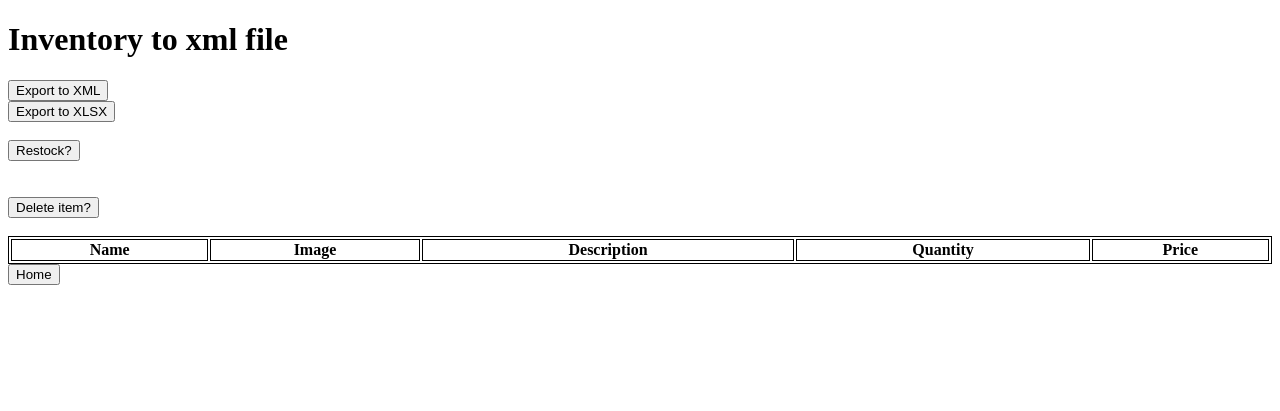
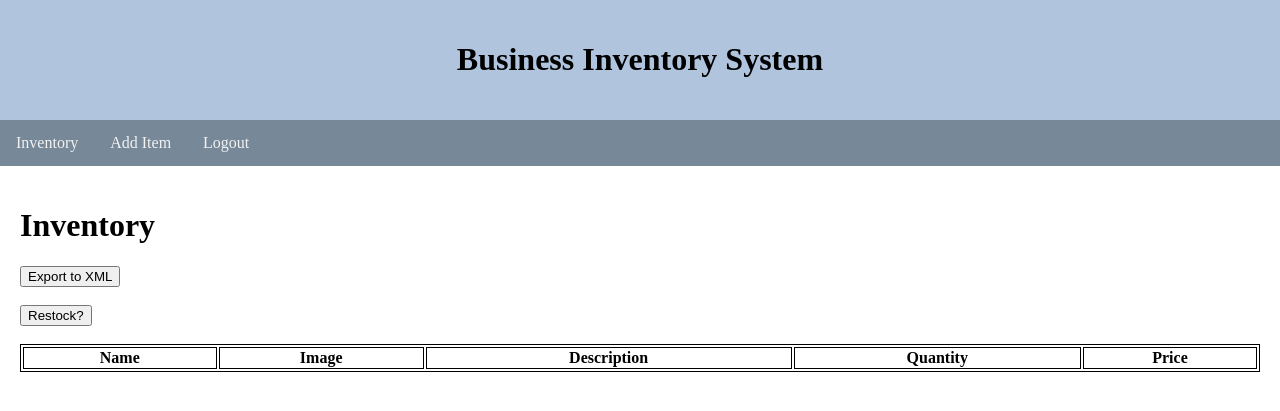
Before and after one commit to RATest35/Inventory-System, a Flask app: page /inventory in a window 1280 px wide. Shown: the top 411 px of the page. Run offline with Flask 3, Linux system fonts and the light colour scheme; the visitor is signed in with stand-in values (Sample User, id 1); data that the repository does not hold is empty.

Commit message:
Update inventory.html

```diff
--- a/Templates/inventory.html
+++ b/Templates/inventory.html
@@ -1,27 +1,82 @@
 <!DOCTYPE html>
-<html>
-    <head>
-        <title>Store Inventory</title>
-    </head>
+<html lang="en">
+<head>
+<title>Business Inventory</title>
+<meta charset="utf-8">
+<meta name="viewport" content="width=device-width, initial-scale=1">
+<style>
+* {
+  box-sizing: border-box;
+}
+
+body {
+  margin: 0;
+}
+
+/* Style the header */
+.header {
+  background-color: #B0C4DE;
+  padding: 20px;
+  text-align: center;
+}
+
+/* Style the top navigation bar */
+.topnav {
+  overflow: hidden;
+  background-color: #778899;
+}
+
+/* Style the topnav links */
+.topnav a {
+  float: left;
+  display: block;
+  color: #f2f2f2;
+  text-align: center;
+  padding: 14px 16px;
+  text-decoration: none;
+}
+
+/* Change color on hover */
+.topnav a:hover {
+  background-color: #ddd;
+  color: black;
+}
+
+.content {
+  float: left;
+  width: 100%;
+  padding: 20px;
+  /* background-color: #D3D3D3; */
+}
+
+
+</style>
+</head>
+<body>
+
+<div class="header">
+  <h1>Business Inventory System</h1>
+</div>
+
+<div class="topnav">
+  <a href="{{ url_for('inventory') }}">Inventory</a>
+  <a href="{{ url_for('add') }}">Add Item</a>
+  <a href="{{ url_for('logout') }}">Logout</a>
+</div>
+
+<div class="content">
     <style>
         table, th, td {
           border:1px solid black;
         }
         </style>
     <body>
-        <h1>Inventory to xml file</h1>
+        <h1>Inventory</h1>
         <form action="{{url_for('inventory_to_xml')}}" method="get">
             <button type="submit">Export to XML</button>
         </form>
-        <!-- XLSX export -->
-        <form action="{{ url_for('inventory_to_xlsx') }}" method="get">
-        <button type="submit">Export to XLSX</button>
-        </form>
         <br/>
         <button class="btn" type="button" onclick="window.location.href='{{ url_for('low_stock') }}';">Restock?</button><br/>
-        <br/>
-        <br/>
-        <button class="btn" type="button" onclick="window.location.href='{{ url_for('delete') }}';">Delete item?</button><br/>
         <br/>
         <table style="width:100%">
             <tr>
@@ -47,6 +102,7 @@
                 </tr>
             {%endfor%}
           </table>
-        <button class="btn" type="button" onclick="window.location.href='{{ url_for('home') }}';">Home</button><br/>
-    </body>
+  </div>
+
+</body>
 </html>
```
